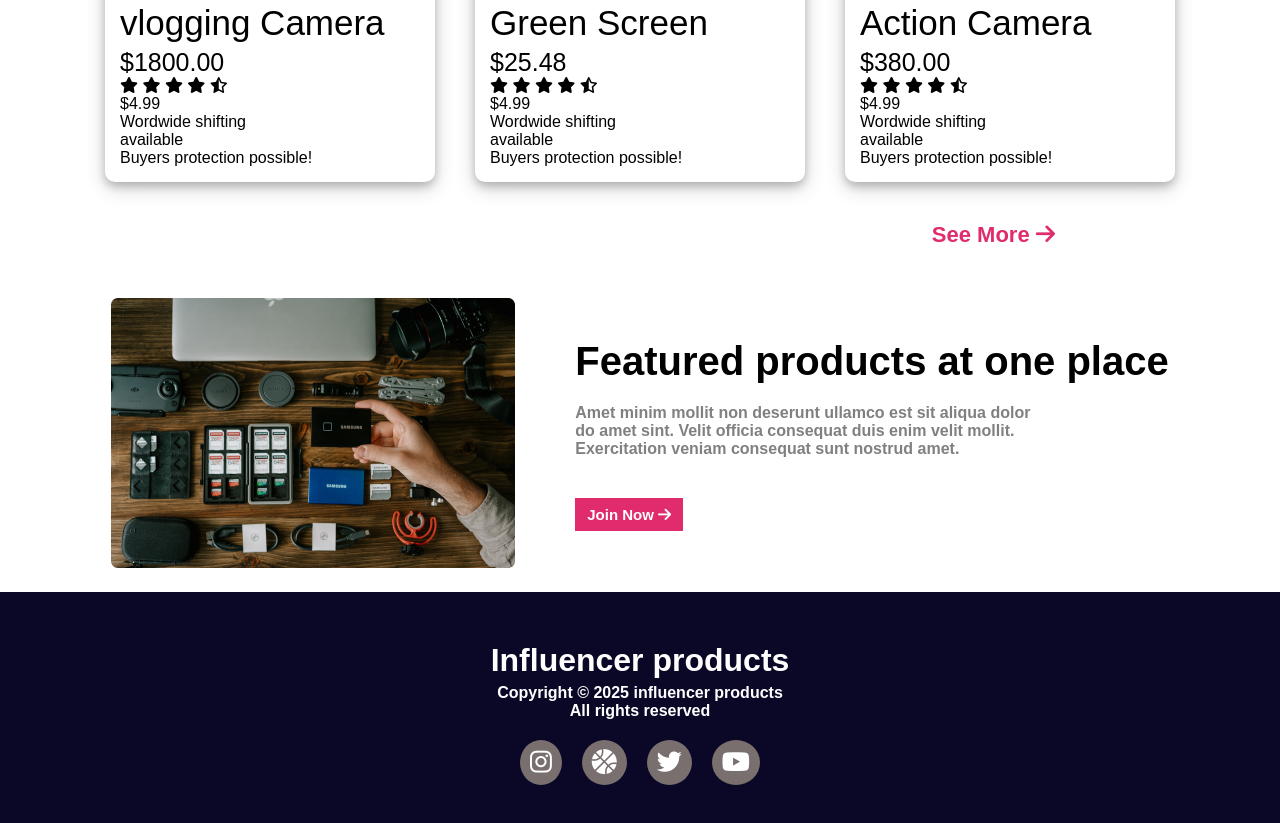
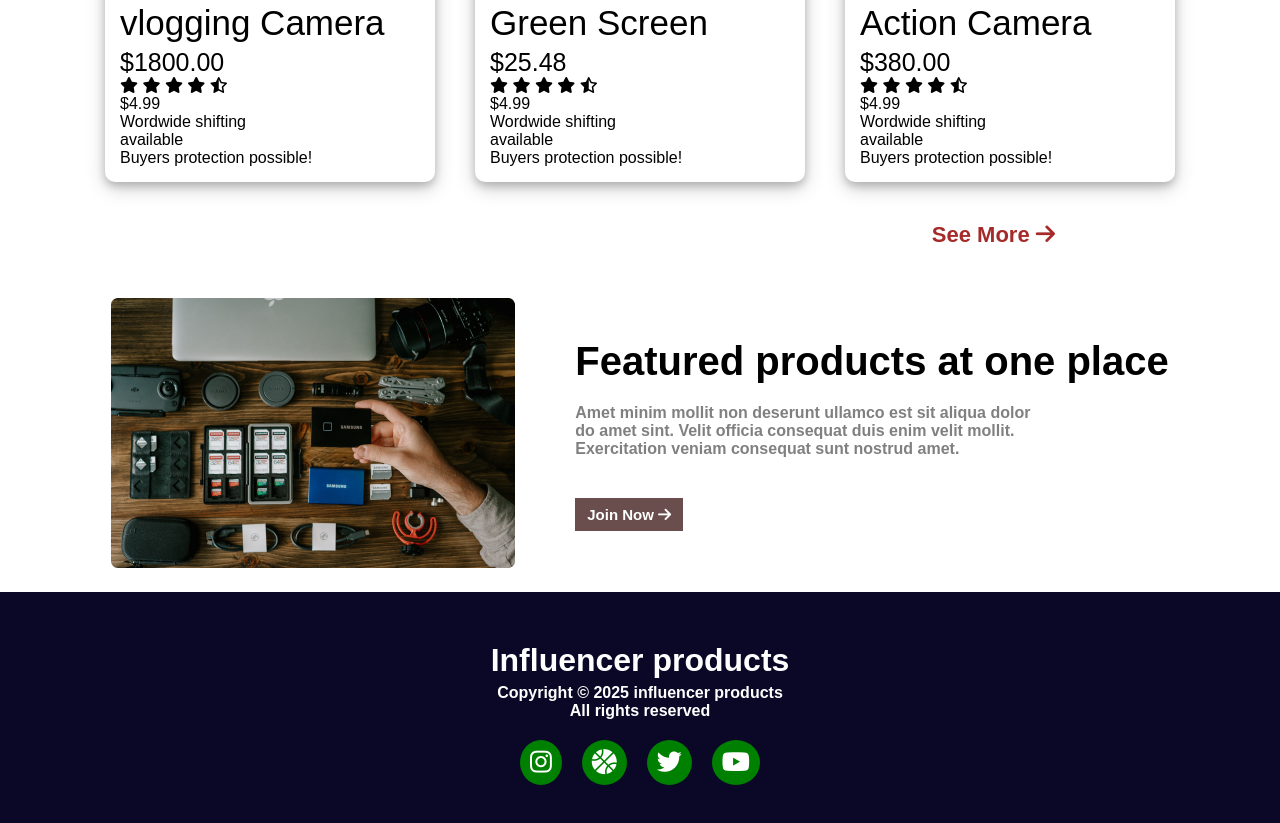
Before and after one commit to AbdalHChy/e-w-ml, a plain HTML site: page index.html in a window 1280 px wide. Shown: the part 2105-2928 px from the top of the page. Drawn offline with Linux system fonts and the light colour scheme.

Commit message:
practice-commit

```diff
--- a/style.css
+++ b/style.css
@@ -130,7 +130,7 @@ nav {
 
 .seeMore {
     font-size: 22px;
-    color: #E02C6D;
+    color: brown;
     font-weight: bold;
     text-align: right;
     margin-top: 40px;
@@ -164,7 +164,7 @@ nav {
     font-size: 15px;
     color: white;
     font-weight: bold;
-    background-color: #E02C6D;
+    background-color: rgb(106, 77, 77);
     padding: 8px 12px;
     border: none;
     margin-top: 20px;
@@ -200,7 +200,7 @@ footer p {
 footer i {
     color: white;
     font-size: 25px;
-    background-color: #796f6f;
+    background-color: green;
     padding: 10px;
     border-radius: 100%;
 }
```
